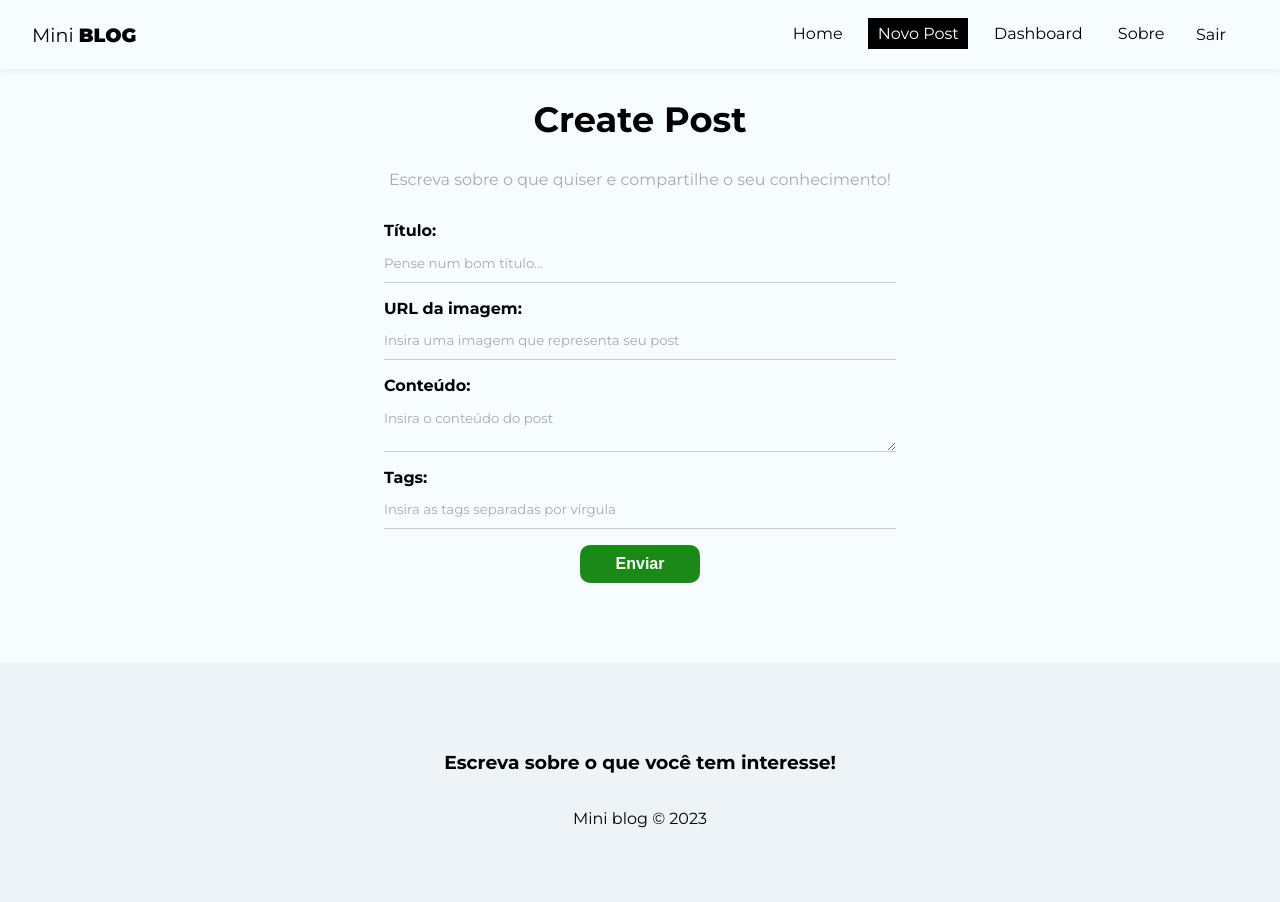
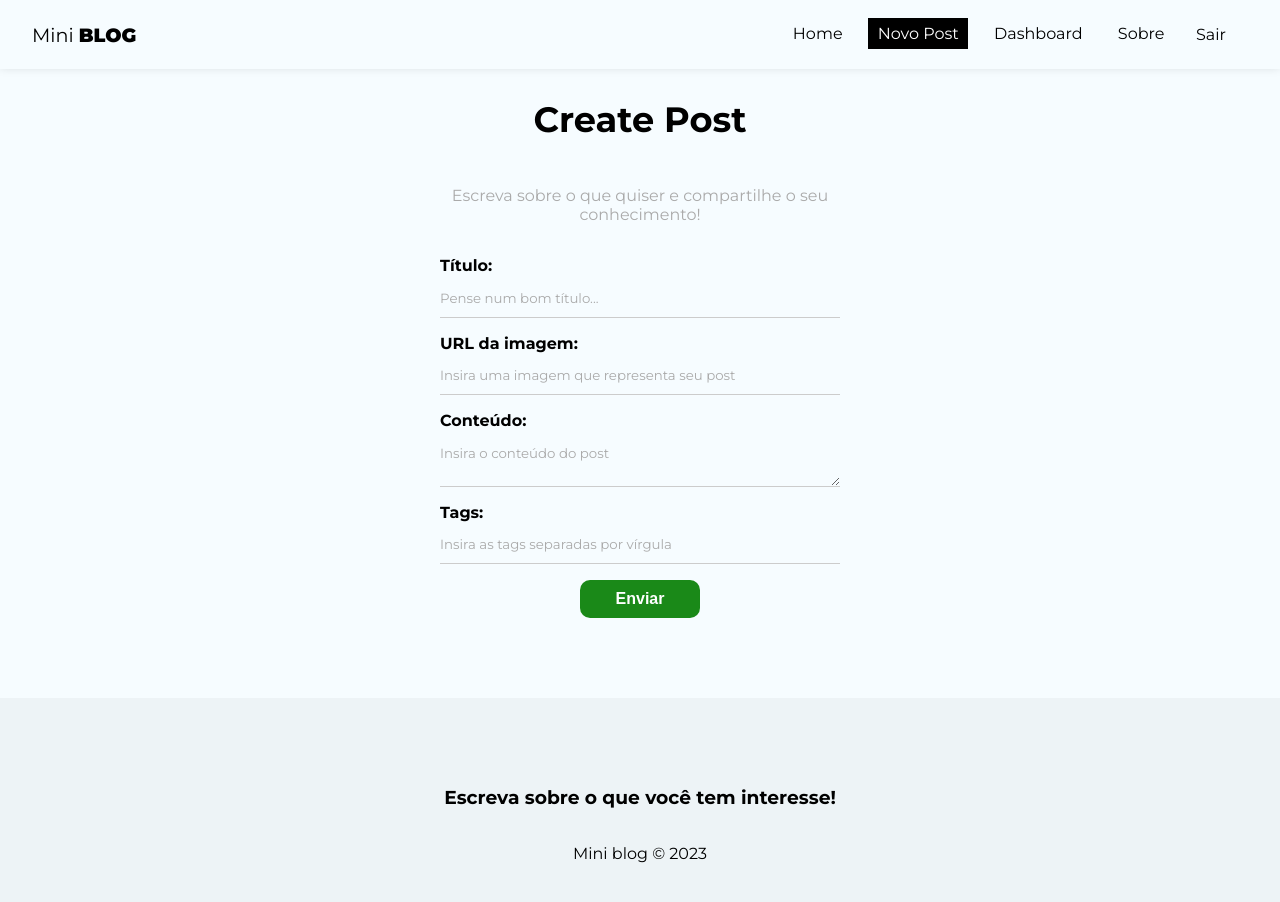
Before and after one commit to leobez/miniblog, a React (Vite) app: page /posts/create in a window 1280 px wide. Shown: the top 902 px of the page. Built offline with nearby package versions, Linux system fonts and the light colour scheme; no server answers; the database is empty; sample sign-in values are in the browser's storage.

Commit message:
adicionei limite a quantidade de posts

```diff
--- a/src/App.jsx
+++ b/src/App.jsx
@@ -31,6 +31,7 @@ function App() {
 	const [ user, setUser ] = useState(undefined)
 	const { auth } = useAuthentication()
 
+
 	const loadingUser = user === undefined
 
 	useEffect(() => {
@@ -51,7 +52,7 @@ function App() {
 				<div className="container">
 					<Routes>
 						<Route path='/' element={<Home/>}></Route>
-						<Route path="/miniblog" element={<Navigate to="/"/>}></Route>
+						<Route path='/miniblog' element={<Navigate to="/"/>}></Route>
 
 						<Route path='/about' element={<About/>}></Route>
 						<Route path='/search' element={<Search/>}></Route>
--- a/src/hooks/useFetchDocuments.jsx
+++ b/src/hooks/useFetchDocuments.jsx
@@ -37,7 +37,6 @@ export const useFetchDocuments = (docCollection, search=null, uid=null) => {
 					q = await query(collectionRef, orderBy("createdAt", "desc"))
 				}
 
-
 				await onSnapshot(q, (querySnapshot) => {
 					setDocuments(
 						querySnapshot.docs.map((doc) => ({
--- a/src/hooks/useInsertDocument.jsx
+++ b/src/hooks/useInsertDocument.jsx
@@ -3,6 +3,8 @@ import { useState, useEffect, useReducer } from "react";
 import { db } from "../firebase/config"
 
 import { collection, addDoc, Timestamp } from "firebase/firestore";
+
+import { useFetchDocuments } from "./useFetchDocuments";
 
 const initialState = {
 	loading: null,
@@ -24,7 +26,7 @@ const insertReducer = (state, action) => {
 
 }
 
-export const useInsertDocument = (docCollection) => {
+export const useInsertDocument = (docCollection, uid) => {
 
 	const [response, dispatch] = useReducer(insertReducer, initialState)
 
@@ -50,14 +52,11 @@ export const useInsertDocument = (docCollection) => {
 				collection(db, docCollection),
 				newDocument
 			)
-
 			checkCancelBeforeDispatch({
 				type: "INSERTED_DOC",
 				payload: insertedDocument,
 			})
-
 		} catch (error) {
-
 			checkCancelBeforeDispatch({
 				type: "ERROR",
 				payload: error.message,
--- a/src/index.css
+++ b/src/index.css
@@ -113,4 +113,10 @@ body {
 	border: 1px solid #f5c6cb;
 	padding: 5px;
 	border-radius: 5px;
+
   }
+
+  h1, h2, h3, p {
+	max-width: 500px;
+	overflow: hidden;
+  }
--- a/src/pages/CreatePost/CreatePost.jsx
+++ b/src/pages/CreatePost/CreatePost.jsx
@@ -2,12 +2,14 @@
 
 import styles from "./CreatePost.module.css"
 
-import { useState } from 'react'
-import { Navigate, useNavigate } from "react-router-dom"
+import { useState, useEffect } from 'react'
+import { useNavigate } from "react-router-dom"
 
 import { useAuthValue } from '../../context/AuthContext'
 
 import { useInsertDocument } from '../../hooks/useInsertDocument'
+
+import { useFetchDocuments } from "../../hooks/useFetchDocuments"
 
 const CreatePost = () => {
 
@@ -18,14 +20,20 @@ const CreatePost = () => {
 	const [formError, setFormError] = useState("")
 
 	const {user} = useAuthValue()
-
-	const {insertDocument, response} = useInsertDocument("posts")
+	const {insertDocument, response} = useInsertDocument("posts", user.uid)
+	const {documents} = useFetchDocuments("posts", null, user.uid)
 
 	const navigate = useNavigate()
 
 	const handleSubmit = (e) => {
 		e.preventDefault()
 		setFormError("")
+
+		// Limite máximo de posts por usuário: 3
+		if (documents.length >= 3) {
+			setFormError("Numero maximo de posts atingido!")
+			return;
+		}
 
 		// Validate image URL
 		try {
@@ -41,6 +49,12 @@ const CreatePost = () => {
 		// Checar todos os valores
 		if(!title || !image || !tags || !body) {
 			setFormError("Por favor, preencha todos os campos!")
+			return;
+		}
+
+		// checar tamanho dos campos
+		if (title.length > 50 || image.length > 200 || body.length > 100 || tags.length > 100) {
+			setFormError("Por favor, envie textos com no máximo 100 caracteres!")
 			return;
 		}
 
--- a/src/pages/CreatePost/CreatePost.module.css
+++ b/src/pages/CreatePost/CreatePost.module.css
@@ -1,5 +1,8 @@
 .create_post {
 	text-align: center;
+	display: flex;
+	flex-direction: column;
+	align-items: center;
   }
 
   .create_post h2 {
@@ -10,3 +13,7 @@
 	color: #aaa;
 	margin-bottom: 2em;
   }
+
+.create_post form {
+	min-width: 400px;
+}
--- a/src/pages/EditPost/EditPost.module.css
+++ b/src/pages/EditPost/EditPost.module.css
@@ -1,5 +1,8 @@
 .edit_post {
 	text-align: center;
+	display: flex;
+	flex-direction: column;
+	align-items: center;
   }
 
   .edit_post h2 {
--- a/src/pages/Post/Post.module.css
+++ b/src/pages/Post/Post.module.css
@@ -1,6 +1,10 @@
 
 .post_container {
 	text-align: center;
+	display: flex;
+	flex-direction: column;
+	align-items: center;
+	justify-content: center;
   }
 
 
```
